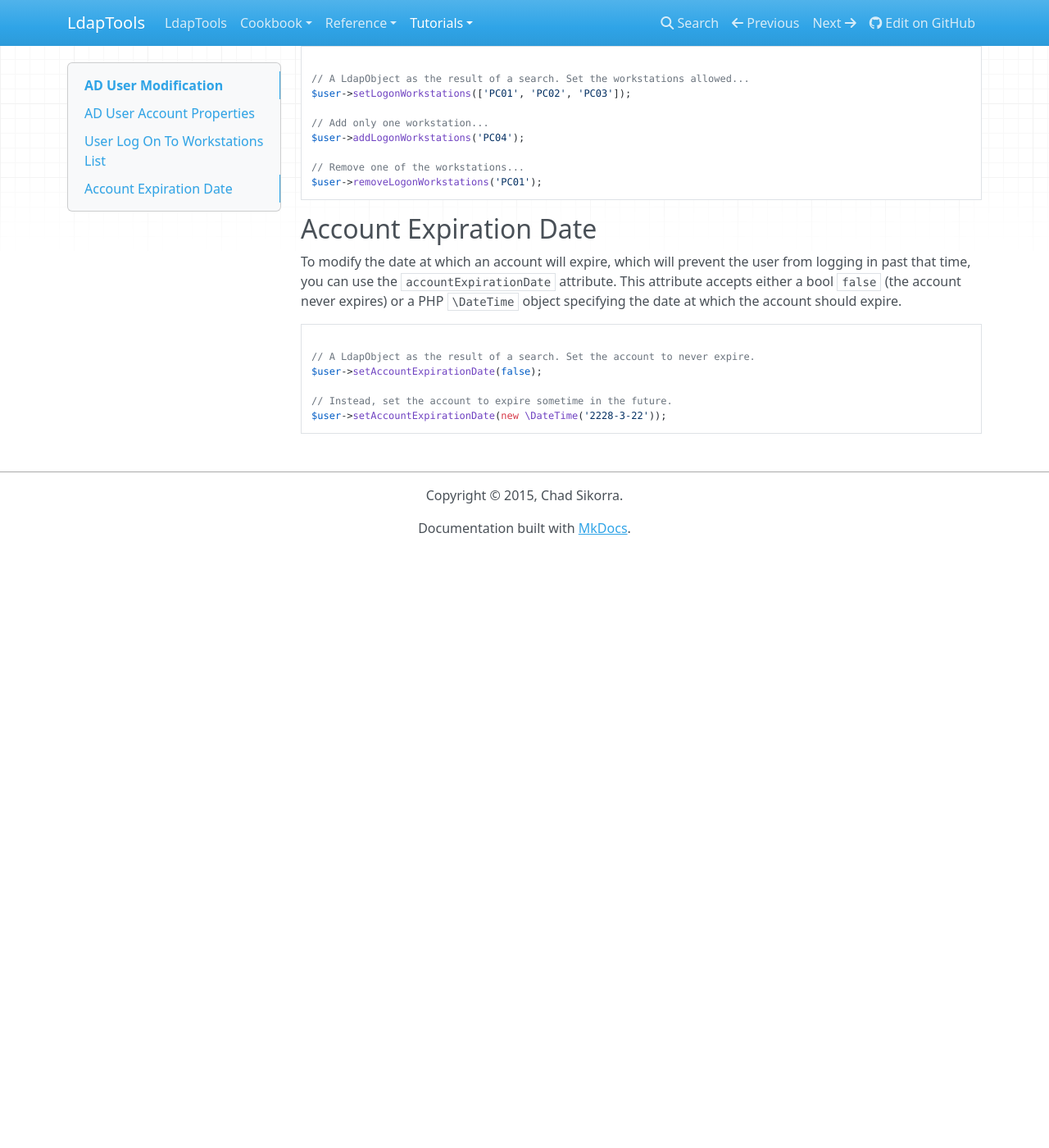
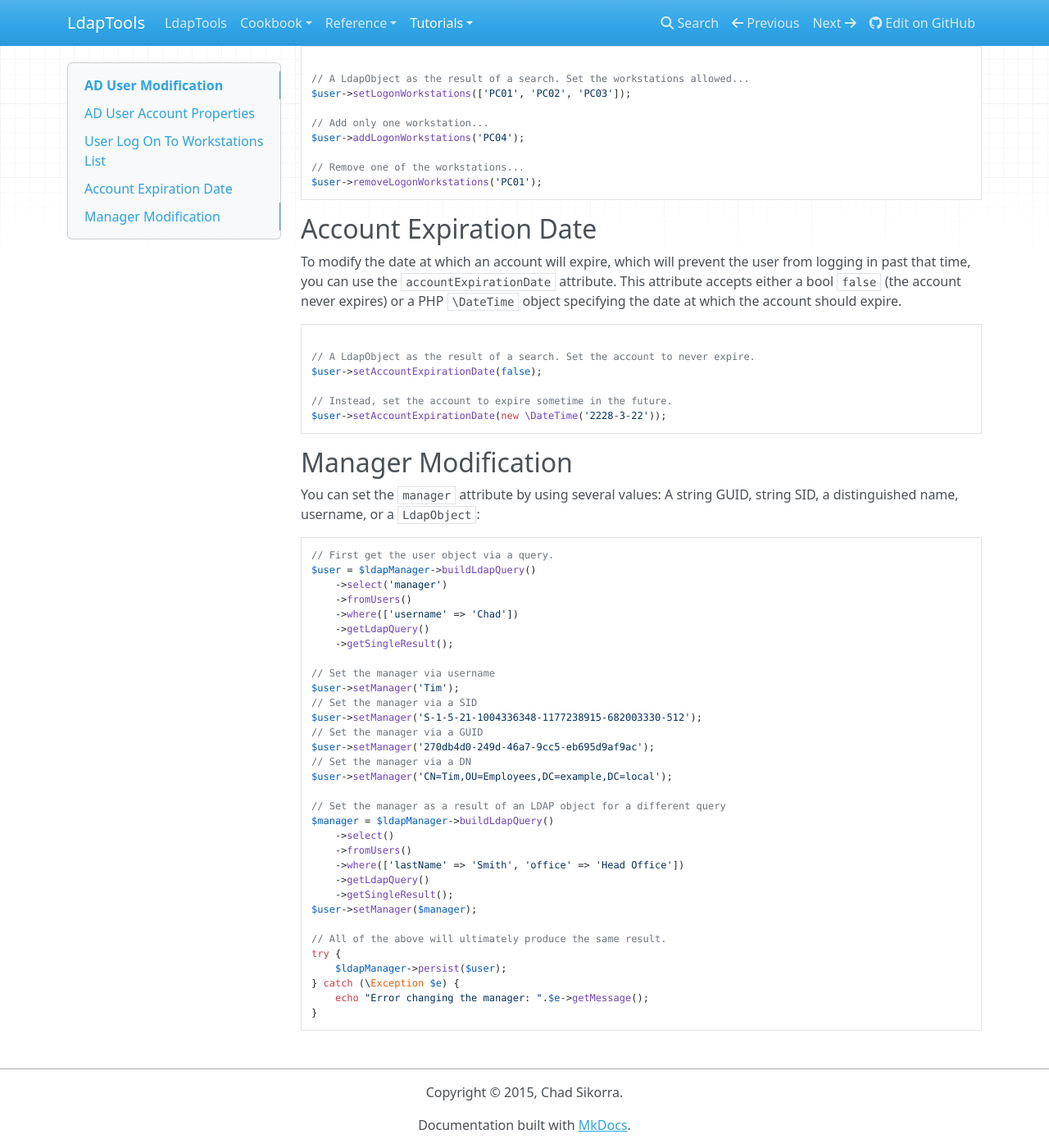
Before and after one commit to ldaptools/ldaptools, an MkDocs documentation site: the page built from docs/en/tutorials/AD-User-Modification.md, in a window 1280 px wide and 1400 px high, scrolled down 1162 px. Shown: the whole window at 82% size. Built offline with MkDocs 1.6.1, drawn with Linux system fonts in a browser that asks for light colours; nearby versions of some CDN libraries; before the commit the page ends 1834 px from its top, so only the background shows below that.

Commit message:
Update the docs.

````diff
--- a/docs/en/tutorials/AD-User-Modification.md
+++ b/docs/en/tutorials/AD-User-Modification.md
@@ -73,3 +73,43 @@ $user->setAccountExpirationDate(false);
 // Instead, set the account to expire sometime in the future.
 $user->setAccountExpirationDate(new \DateTime('2228-3-22'));
 ```
+
+## Manager Modification
+
+You can set the `manager` attribute by using several values: A string GUID, string SID, a distinguished name, username,
+or a `LdapObject`:
+
+```php
+// First get the user object via a query.
+$user = $ldapManager->buildLdapQuery()
+    ->select('manager')
+    ->fromUsers()
+    ->where(['username' => 'Chad'])
+    ->getLdapQuery()
+    ->getSingleResult();
+
+// Set the manager via username
+$user->setManager('Tim');
+// Set the manager via a SID
+$user->setManager('S-1-5-21-1004336348-1177238915-682003330-512');
+// Set the manager via a GUID
+$user->setManager('270db4d0-249d-46a7-9cc5-eb695d9af9ac');
+// Set the manager via a DN
+$user->setManager('CN=Tim,OU=Employees,DC=example,DC=local');
+
+// Set the manager as a result of an LDAP object for a different query
+$manager = $ldapManager->buildLdapQuery()
+    ->select()
+    ->fromUsers()
+    ->where(['lastName' => 'Smith', 'office' => 'Head Office'])
+    ->getLdapQuery()
+    ->getSingleResult();
+$user->setManager($manager);
+
+// All of the above will ultimately produce the same result.
+try {
+    $ldapManager->persist($user);
+} catch (\Exception $e) {
+    echo "Error changing the manager: ".$e->getMessage();
+}
+```
````
